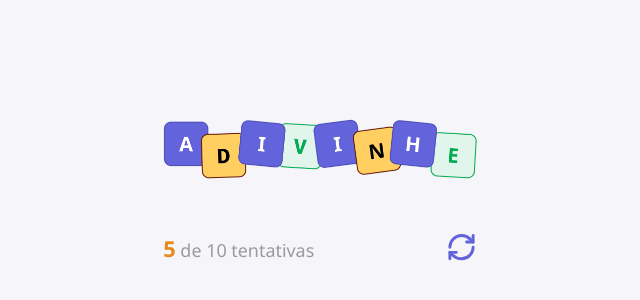
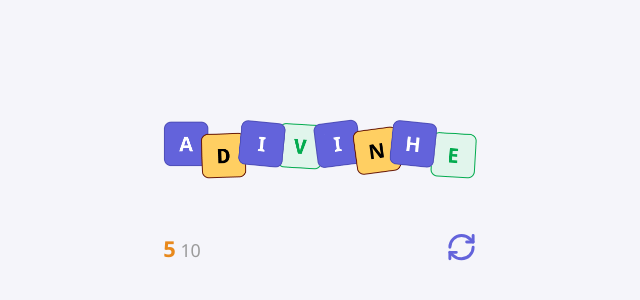
Before and after one commit to Grid2109/react---Jogo-de-adivinha--o, a React (Vite) app in the folder Jogo-de-adivinhação/: page / in a window 1280 px wide. Shown: the part 182-482 px from the top of the page, without its empty margins (320-960 px from the left). Built offline with nearby package versions, Linux system fonts and the light colour scheme.

Commit message:
Leaving Dynamic Header

```diff
--- a/Jogo-de-adivinhação/src/App.tsx
+++ b/Jogo-de-adivinhação/src/App.tsx
@@ -2,10 +2,14 @@ import styles from "./App.module.css";
 import { Header } from "./components/Header";
 
 export default function App() {
+function handleRestartGame(){
+  alert('Reiniciar o jogo')
+}
+
   return (
     <div className={styles.container}>
       <main>
-      <Header />
+      <Header current={5} max={10} onRestart={handleRestartGame}/>
       </main>
     </div>
   );
--- a/Jogo-de-adivinhação/src/components/Header/index.tsx
+++ b/Jogo-de-adivinhação/src/components/Header/index.tsx
@@ -2,16 +2,22 @@ import logo from '../../assets/logo.png'
 import restart from '../../assets/restart.svg'
 import  styles from './styles.module.css'
 
-export function Header() {
+type Props = {
+    current: number,
+    max: number,
+    onRestart: () => void
+}
+
+export function Header({ current, max, onRestart }: Props) {
     return (
         <div className={styles.container}>
             <img src={logo} alt="Logo" />
 
             <header>
-                <span><strong>5</strong> de 10 tentativas
+                <span><strong>{current}</strong> {max}
                 </span>
 
-                <button type="button">
+                <button type="button" onClick={onRestart}>
                     <img src={restart} alt="ícone de reiniciar" />
                 </button>
             </header>
--- a/Jogo-de-adivinhação/src/global.css
+++ b/Jogo-de-adivinhação/src/global.css
@@ -1,5 +1,5 @@
 :root {
-  font-size: 1rem;
+  font-size: 16px;
 }
 
 * {
```
